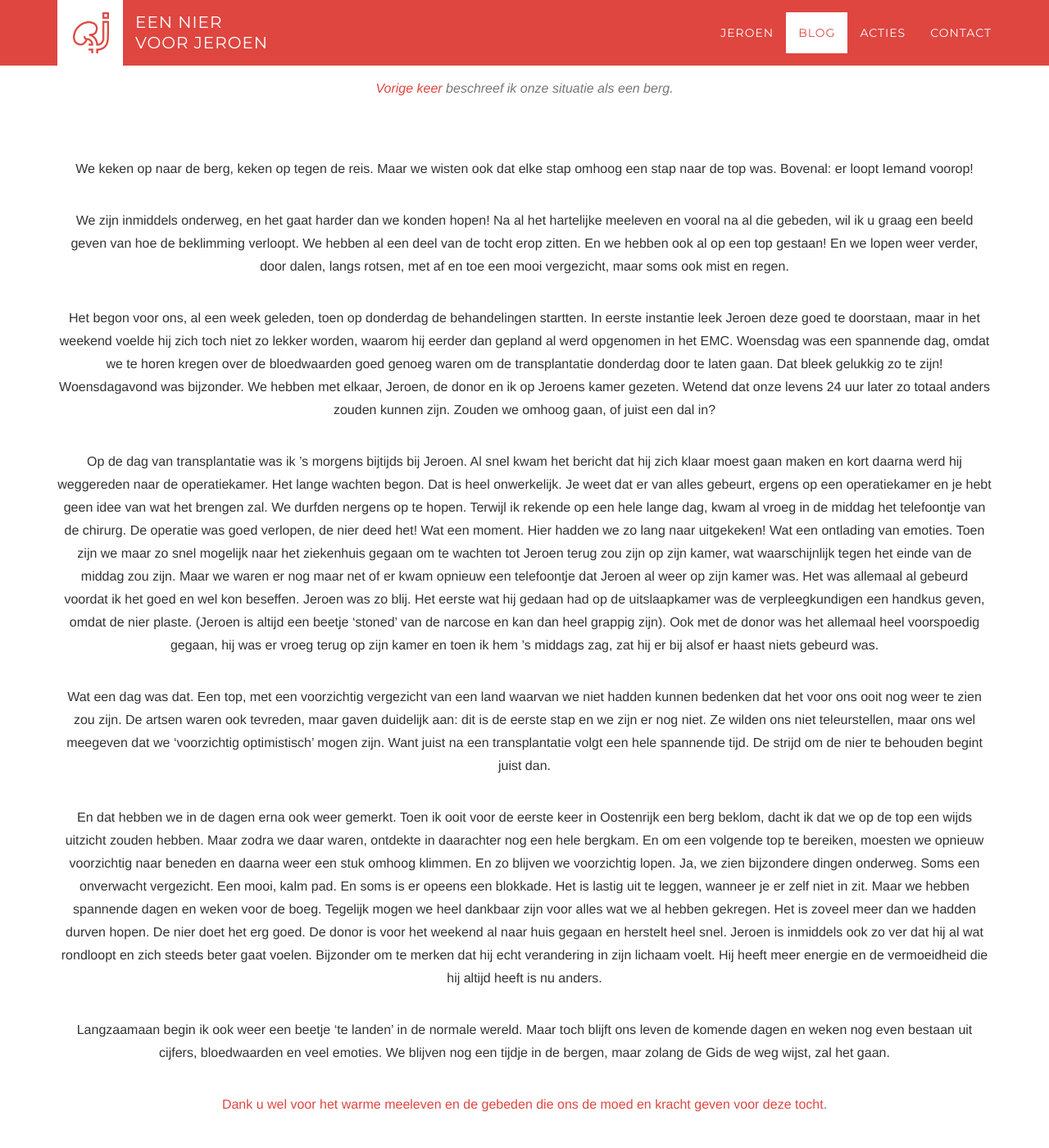
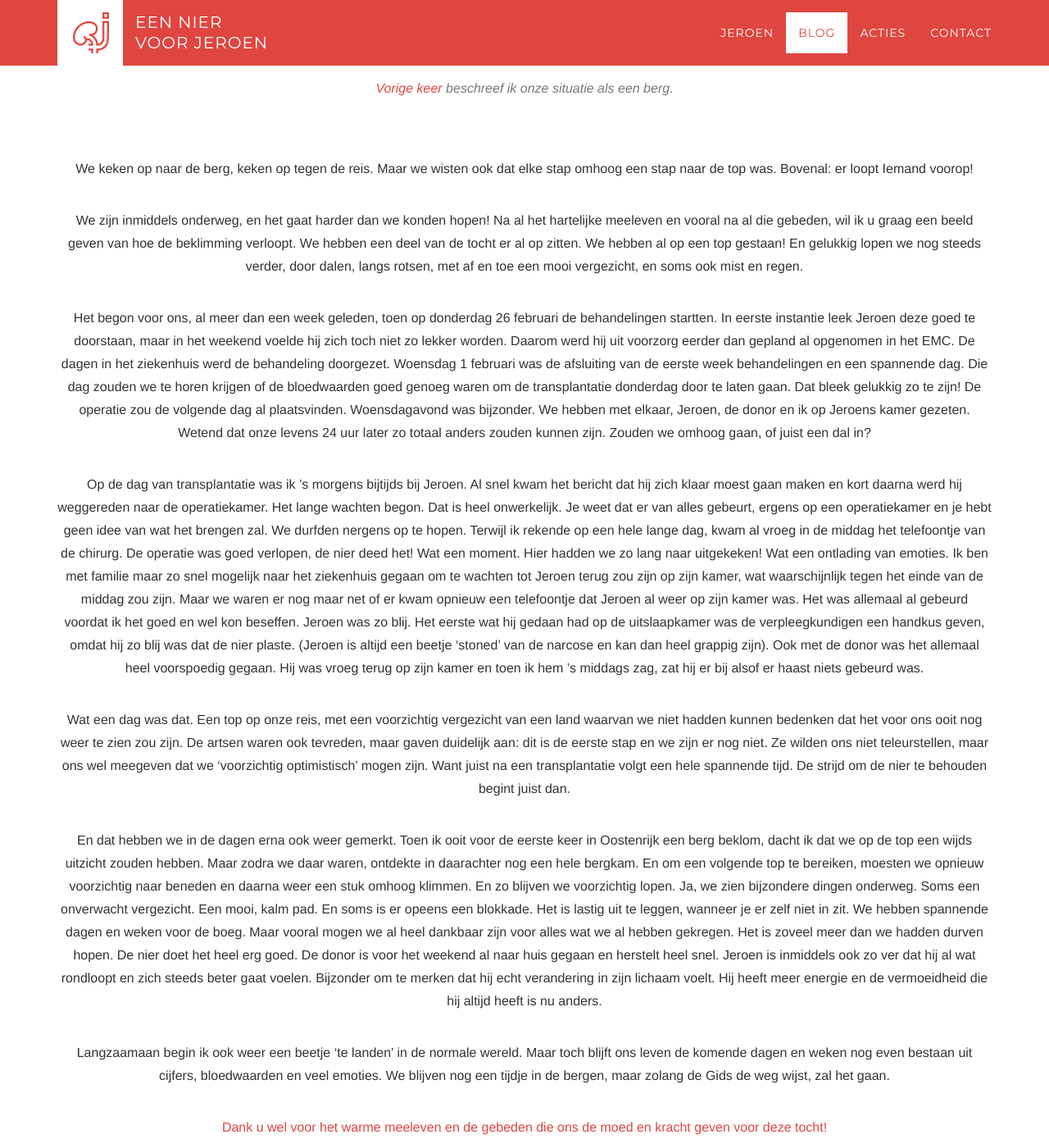
Before and after one commit to Een-nier-voor-Jeroen/Niervoorjeroen.nl-website, a Jekyll site: the page built from _posts/2017-02-07-Wat-een-week.html, in a window 1280 px wide and 1400 px high, scrolled down 716 px. Shown: the whole window at 82% size. Built offline with Jekyll 4.4.1, drawn with Linux system fonts in a browser that asks for light colours; nearby versions of some CDN libraries; some web fonts are replaced.

Commit message:
Kleine aanpassingen

```diff
--- a/_posts/2017-02-07-Wat-een-week.html
+++ b/_posts/2017-02-07-Wat-een-week.html
@@ -11,23 +11,23 @@ blog: true
 </p>
 <excerptseparator></excerptseparator>
 <p>
-    We zijn inmiddels onderweg, en het gaat harder dan we konden hopen! Na al het hartelijke meeleven en vooral na al die gebeden, wil ik u graag een beeld geven van hoe de beklimming verloopt. We hebben al een deel van de tocht erop zitten. En we hebben ook al op een top gestaan! En we lopen weer verder, door dalen, langs rotsen, met af en toe een mooi vergezicht, maar soms ook mist en regen.
+    We zijn inmiddels onderweg, en het gaat harder dan we konden hopen! Na al het hartelijke meeleven en vooral na al die gebeden, wil ik u graag een beeld geven van hoe de beklimming verloopt. We hebben een deel van de tocht er al op zitten. We hebben al op een top gestaan! En gelukkig lopen we nog steeds verder, door dalen, langs rotsen, met af en toe een mooi vergezicht, en soms ook mist en regen.
 </p>
 <p>
-    Het begon voor ons, al een week geleden, toen op donderdag de behandelingen startten. In eerste instantie leek Jeroen deze goed te doorstaan, maar in het weekend voelde hij zich toch niet zo lekker worden, waarom hij eerder dan gepland al werd opgenomen in het EMC. Woensdag was een spannende dag, omdat we te horen kregen over de bloedwaarden goed genoeg waren om de transplantatie donderdag door te laten gaan. Dat bleek gelukkig zo te zijn! Woensdagavond was bijzonder. We hebben met elkaar, Jeroen, de donor en ik op Jeroens kamer gezeten. Wetend dat onze levens 24 uur later zo totaal anders zouden kunnen zijn. Zouden we omhoog gaan, of juist een dal in?
+    Het begon voor ons, al meer dan een week geleden, toen op donderdag 26 februari de behandelingen startten. In eerste instantie leek Jeroen deze goed te doorstaan, maar in het weekend voelde hij zich toch niet zo lekker worden. Daarom werd hij uit voorzorg eerder dan gepland al opgenomen in het EMC. De dagen in het ziekenhuis werd de behandeling doorgezet. Woensdag 1 februari was de afsluiting van de eerste week behandelingen en een spannende dag. Die dag zouden we te horen krijgen of de bloedwaarden goed genoeg waren om de transplantatie donderdag door te laten gaan. Dat bleek gelukkig zo te zijn! De operatie zou de volgende dag al plaatsvinden. Woensdagavond was bijzonder. We hebben met elkaar, Jeroen, de donor en ik op Jeroens kamer gezeten. Wetend dat onze levens 24 uur later zo totaal anders zouden kunnen zijn. Zouden we omhoog gaan, of juist een dal in?
 </p>
 <p>
-    Op de dag van transplantatie was ik ’s morgens bijtijds bij Jeroen. Al snel kwam het bericht dat hij zich klaar moest gaan maken en kort daarna werd hij weggereden naar de operatiekamer. Het lange wachten begon. Dat is heel onwerkelijk. Je weet dat er van alles gebeurt, ergens op een operatiekamer en je hebt geen idee van wat het brengen zal. We durfden nergens op te hopen. Terwijl ik rekende op een hele lange dag, kwam al vroeg in de middag het telefoontje van de chirurg. De operatie was goed verlopen, de nier deed het! Wat een moment. Hier hadden we zo lang naar uitgekeken! Wat een ontlading van emoties.  Toen zijn we maar zo snel mogelijk naar het ziekenhuis gegaan om te wachten tot Jeroen terug zou zijn op zijn kamer, wat waarschijnlijk tegen het einde van de middag zou zijn. Maar we waren er nog maar net of er kwam opnieuw een telefoontje dat Jeroen al weer op zijn kamer was. Het was allemaal al gebeurd voordat ik het goed en wel kon beseffen. Jeroen was zo blij. Het eerste wat hij gedaan had op de uitslaapkamer was de verpleegkundigen een handkus geven, omdat de nier plaste. (Jeroen is altijd een beetje ‘stoned’ van de narcose en kan dan heel grappig zijn). Ook met de donor was het allemaal heel voorspoedig gegaan, hij was er vroeg terug op zijn kamer en toen ik hem ’s middags zag, zat hij er bij alsof er haast niets gebeurd was.
+    Op de dag van transplantatie was ik ’s morgens bijtijds bij Jeroen. Al snel kwam het bericht dat hij zich klaar moest gaan maken en kort daarna werd hij weggereden naar de operatiekamer. Het lange wachten begon. Dat is heel onwerkelijk. Je weet dat er van alles gebeurt, ergens op een operatiekamer en je hebt geen idee van wat het brengen zal. We durfden nergens op te hopen. Terwijl ik rekende op een hele lange dag, kwam al vroeg in de middag het telefoontje van de chirurg. De operatie was goed verlopen, de nier deed het! Wat een moment. Hier hadden we zo lang naar uitgekeken! Wat een ontlading van emoties. Ik ben met familie maar zo snel mogelijk naar het ziekenhuis gegaan om te wachten tot Jeroen terug zou zijn op zijn kamer, wat waarschijnlijk tegen het einde van de middag zou zijn. Maar we waren er nog maar net of er kwam opnieuw een telefoontje dat Jeroen al weer op zijn kamer was. Het was allemaal al gebeurd voordat ik het goed en wel kon beseffen. Jeroen was zo blij. Het eerste wat hij gedaan had op de uitslaapkamer was de verpleegkundigen een handkus geven, omdat hij zo blij was dat de nier plaste. (Jeroen is altijd een beetje ‘stoned’ van de narcose en kan dan heel grappig zijn). Ook met de donor was het allemaal heel voorspoedig gegaan. Hij was vroeg terug op zijn kamer en toen ik hem ’s middags zag, zat hij er bij alsof er haast niets gebeurd was.
 </p>
 <p>
-    Wat een dag was dat. Een top, met een voorzichtig vergezicht van een land waarvan we niet hadden kunnen bedenken dat het voor ons ooit nog weer te zien zou zijn. De artsen waren ook tevreden, maar gaven duidelijk aan: dit is de eerste stap en we zijn er nog niet. Ze wilden ons niet teleurstellen, maar ons wel meegeven dat we ‘voorzichtig optimistisch’ mogen zijn. Want juist na een transplantatie volgt een hele spannende tijd. De strijd om de nier te behouden begint juist dan.
+    Wat een dag was dat. Een top op onze reis, met een voorzichtig vergezicht van een land waarvan we niet hadden kunnen bedenken dat het voor ons ooit nog weer te zien zou zijn. De artsen waren ook tevreden, maar gaven duidelijk aan: dit is de eerste stap en we zijn er nog niet. Ze wilden ons niet teleurstellen, maar ons wel meegeven dat we ‘voorzichtig optimistisch’ mogen zijn. Want juist na een transplantatie volgt een hele spannende tijd. De strijd om de nier te behouden begint juist dan.
 </p>
 <p>
-    En dat hebben we in de dagen erna ook weer gemerkt. Toen ik ooit voor de eerste keer in Oostenrijk een berg beklom, dacht ik dat we op de top een wijds uitzicht zouden hebben. Maar zodra we daar waren, ontdekte in daarachter nog een hele bergkam. En om een volgende top te bereiken, moesten we opnieuw voorzichtig naar beneden en daarna weer een stuk omhoog klimmen. En zo blijven we voorzichtig lopen. Ja, we zien bijzondere dingen onderweg. Soms een onverwacht vergezicht. Een mooi, kalm pad. En soms is er opeens een blokkade. Het is lastig uit te leggen, wanneer je er zelf niet in zit. Maar we hebben spannende dagen en weken voor de boeg. Tegelijk mogen we heel dankbaar zijn voor alles wat we al hebben gekregen. Het is zoveel meer dan we hadden durven hopen. De nier doet het erg goed. De donor is voor het weekend al naar huis gegaan en herstelt heel snel. Jeroen is inmiddels ook zo ver dat hij al wat rondloopt en zich steeds beter gaat voelen. Bijzonder om te merken dat hij echt verandering in zijn lichaam voelt. Hij heeft meer energie en de vermoeidheid die hij altijd heeft is nu anders.
+    En dat hebben we in de dagen erna ook weer gemerkt. Toen ik ooit voor de eerste keer in Oostenrijk een berg beklom, dacht ik dat we op de top een wijds uitzicht zouden hebben. Maar zodra we daar waren, ontdekte in daarachter nog een hele bergkam. En om een volgende top te bereiken, moesten we opnieuw voorzichtig naar beneden en daarna weer een stuk omhoog klimmen. En zo blijven we voorzichtig lopen. Ja, we zien bijzondere dingen onderweg. Soms een onverwacht vergezicht. Een mooi, kalm pad. En soms is er opeens een blokkade. Het is lastig uit te leggen, wanneer je er zelf niet in zit. We hebben spannende dagen en weken voor de boeg. Maar vooral mogen we al heel dankbaar zijn voor alles wat we al hebben gekregen. Het is zoveel meer dan we hadden durven hopen. De nier doet het heel erg goed. De donor is voor het weekend al naar huis gegaan en herstelt heel snel. Jeroen is inmiddels ook zo ver dat hij al wat rondloopt en zich steeds beter gaat voelen. Bijzonder om te merken dat hij echt verandering in zijn lichaam voelt. Hij heeft meer energie en de vermoeidheid die hij altijd heeft is nu anders.
 </p>
 <p>
     Langzaamaan begin ik ook weer een beetje ‘te landen’ in de normale wereld. Maar toch blijft ons leven de komende dagen en weken nog even bestaan uit cijfers, bloedwaarden en veel emoties. We blijven nog een tijdje in de bergen, maar zolang de Gids de weg wijst, zal het gaan.
 </p>
 <p class='text-primary'>
-    Dank u wel voor het warme meeleven en de gebeden die ons de moed en kracht geven voor deze tocht.
+    Dank u wel voor het warme meeleven en de gebeden die ons de moed en kracht geven voor deze tocht!
 </p>
```
